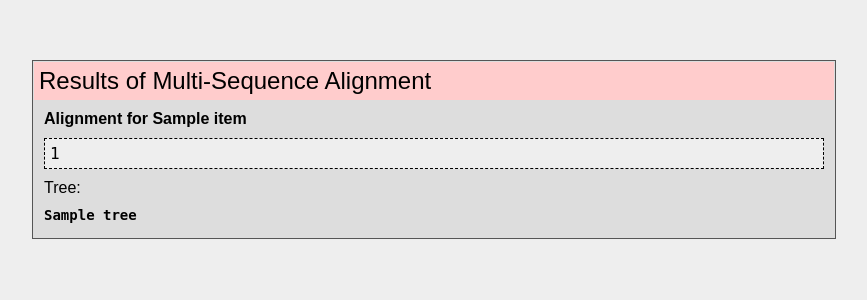
After one commit to cryptoquick/oosd-bioinfo, a Flask app: template templates/msa.html in a window 1280 px wide. The commit adds this page. Shown: the top 300 px of the page, without its empty margins (28-895 px from the left). Run offline with Flask 3, Linux system fonts and the light colour scheme; the template is opened without the code that fills it: most values are stand-ins (such as "Sample title", 1, 10 or a date in 2020); parts of the project's set-up code (start-up, migrations or seed data) failed here and were passed over.

Commit message:
MSA is turning out really well! Got a lot of special frontend goodness in this care package.

```diff
--- a/main.py
+++ b/main.py
@@ -45,7 +45,7 @@ def nw():
 			lenA = len(bio.seq[0]),
 			lenB = len(bio.seq[1]))
 	else:
-		return bio.error + "bla"
+		return bio.error + " error!"
 
 @app.route("/diffs", methods=['POST'])
 def diffs():
@@ -62,12 +62,17 @@ def msa():
 	bio.algorithm = "msa"
 	bio.cpp = True
 	bio.clearseq()
-	bio.addseq(str(request.args['s1']))
-	bio.addseq(str(request.args['s2']))
-	bio.addseq(str(request.args['s3']))
-	bio.msa()
+	seqs = str(request.args['seqs']).split(',')
 
-	return bio.results['tree']
+	if len(seqs) <= 6:
+		[bio.addseq(s) for s in seqs]
+		bio.msa()
+		items = zip(bio.results['alignments'], bio.name)
+		return render_template('msa.html',
+			items = items,
+			tree = bio.results['tree'])
+	else:
+		return "Too many sequences!"
 
 # Run web app.
 if __name__ == "__main__":
--- a/python/bio.py
+++ b/python/bio.py
@@ -31,10 +31,10 @@ class Bioinformatics:
 		js = json.dumps(obj)
 		proc = Popen(["./bioinfo", "--json", js], stdout=PIPE)
 		output = proc.communicate()[0]
-		print("bioinfo output:")
-		print(output)
+	#	print("bioinfo output:")
+	#	print(output)
 		self.obj = json.loads(output)
-		print(self.obj)
+	#	print(self.obj)
 
 	def nw(self):
 		if len(self.name) > 2:
@@ -61,5 +61,5 @@ class Bioinformatics:
 	def msa(self):
 		if self.cpp:
 			self.comm()
-			self.results['alignments'] = [self.obj["alignments"][0], self.obj["alignments"][1]]
+			self.results['alignments'] = [sq for sq in self.obj["alignments"]]
 			self.results['tree'] = self.obj["tree"]
--- a/static/styles.css
+++ b/static/styles.css
@@ -5,11 +5,13 @@ body, html {
 	font-family: sans-serif;
 	font-size: 16px;
 	color: black;
+}
+
+p, pre {
+	margin: 10px;
 	word-wrap: break-word;
 	overflow: hidden;
 }
-
-p, pre {margin: 10px;}
 
 #results {
 	width: 800px;
--- /dev/null
+++ b/templates/msa.html
@@ -0,0 +1,19 @@
+<!doctype html>
+<html>
+<head>
+	<title>Needleman-Wunsch</title>
+	<link href="static/styles.css" rel="stylesheet" type="text/css">
+</head>
+<body onload="init()">
+	<div id="results">
+		<p class="header">Results of Multi-Sequence Alignment</p>
+
+		{% for item in items %}
+			<p class="align">Alignment for {{item[1]}}</p>
+			<pre id="align" class="seq">{{item[0]}}</pre>
+		{% endfor %}
+		<p>Tree:</p>
+		<pre class="result">{{tree}}</pre>
+	</div>
+</body>
+</html>
```
Also changed, not shown: static/main.js (+18 -2 lines).
